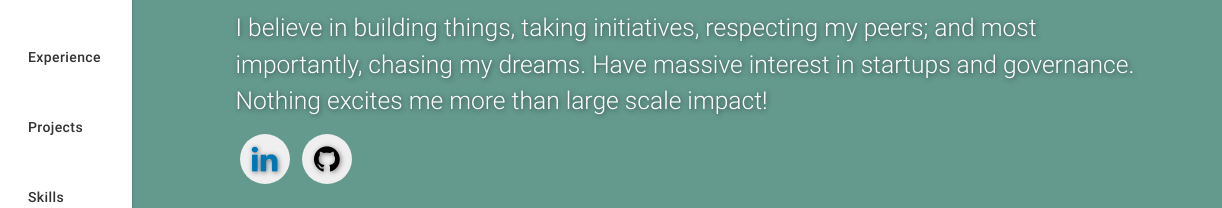
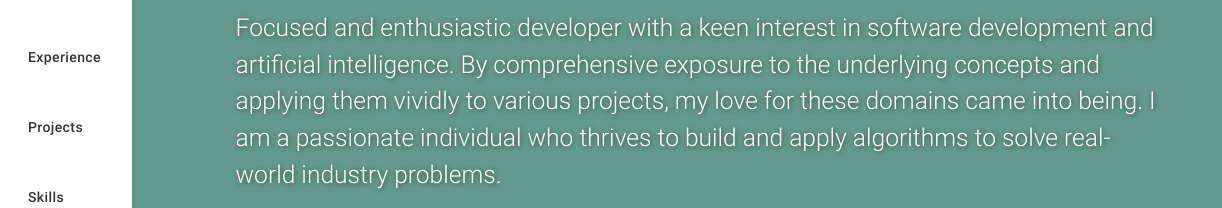
Before and after one commit to ishaan0902/ishaan_portfolio, a plain HTML site: page index.html in a window 1280 px wide. Shown: the part 191-399 px from the top of the page, 58-1280 px from the left. Drawn offline with nearby package versions, Linux system fonts and the light colour scheme.

Commit message:
Update index.html

```diff
--- a/index.html
+++ b/index.html
@@ -212,8 +212,7 @@
               <h2>Hi, I'm <span class="teal">Ishaan Mittal.</span></h2>
               <h5 style="color:#fff">A <span class="typing" style="font-weight: 300; color:#004d40"></span></h5>
               <!-- <h5 style="color:#00796b">A <span class="typing" style="font-weight: 300; color:#fff"></span></h5> -->
-              <h5>I believe in building things, taking initiatives, respecting my peers; and most importantly, chasing my dreams.
-                Have massive interest in startups and governance. Nothing excites me more than large scale impact!</h5>
+              <h5>Focused and enthusiastic developer with a keen interest in software development and artificial intelligence. By comprehensive exposure to the underlying concepts and applying them vividly to various projects, my love for these domains came into being. I am a passionate individual who thrives to build and apply algorithms to solve real-world industry problems.</h5>
             </div>
             <div class="social">
               <a href="https://www.linkedin.com/in/ishaan-mittal-397476163/" target="_blank">
```
